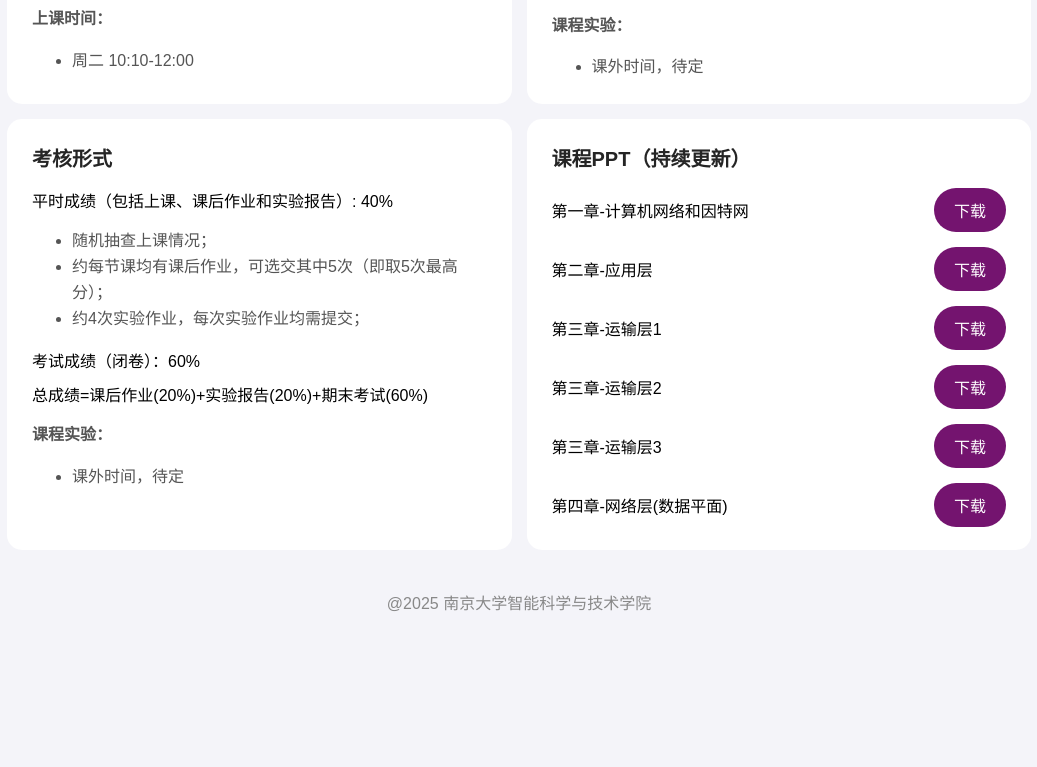
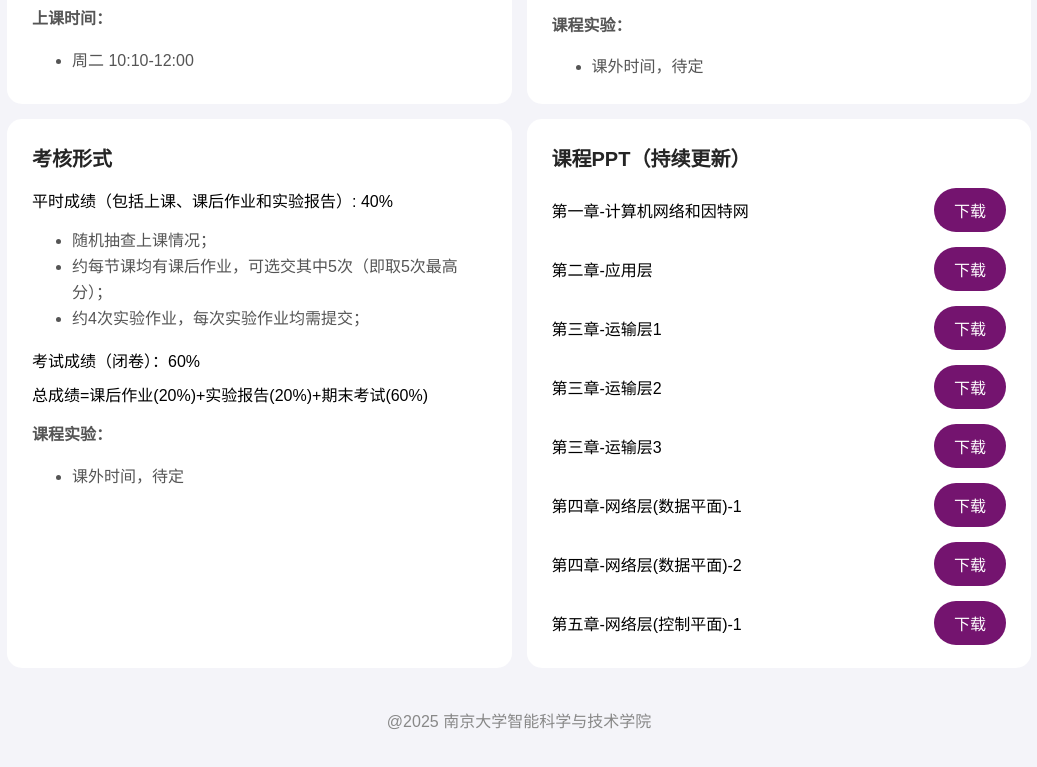
Before and after one commit to xusun0623/InternetComputing, a plain HTML site: page index.html in a window 1280 px wide. Shown: the part 437-1204 px from the top of the page, without its empty margins (121-1158 px from the left). Before the commit the page ends 1096 px from the top, so only its background shows below. Drawn offline with Linux system fonts and the light colour scheme.

Commit message:
Update index.html

```diff
--- a/index.html
+++ b/index.html
@@ -238,9 +238,43 @@
             margin-bottom: 15px;
           "
         >
-          <div style="font-size: 16px">第四章-网络层(数据平面)</div>
+          <div style="font-size: 16px">第四章-网络层(数据平面)-1</div>
           <a
             href="./4-网络层(数据平面)-1.pdf"
+            style="margin-left: 10px; text-wrap: nowrap"
+            class="download-link"
+            download
+            >下载</a
+          >
+        </div>
+        <div
+          style="
+            display: flex;
+            align-items: center;
+            justify-content: space-between;
+            margin-bottom: 15px;
+          "
+        >
+          <div style="font-size: 16px">第四章-网络层(数据平面)-2</div>
+          <a
+            href="./4-网络层(数据平面)-2.pdf"
+            style="margin-left: 10px; text-wrap: nowrap"
+            class="download-link"
+            download
+            >下载</a
+          >
+        </div>
+        <div
+          style="
+            display: flex;
+            align-items: center;
+            justify-content: space-between;
+            margin-bottom: 15px;
+          "
+        >
+          <div style="font-size: 16px">第五章-网络层(控制平面)-1</div>
+          <a
+            href="./5-网络层(控制平面)-1.pdf"
             style="margin-left: 10px; text-wrap: nowrap"
             class="download-link"
             download
```
